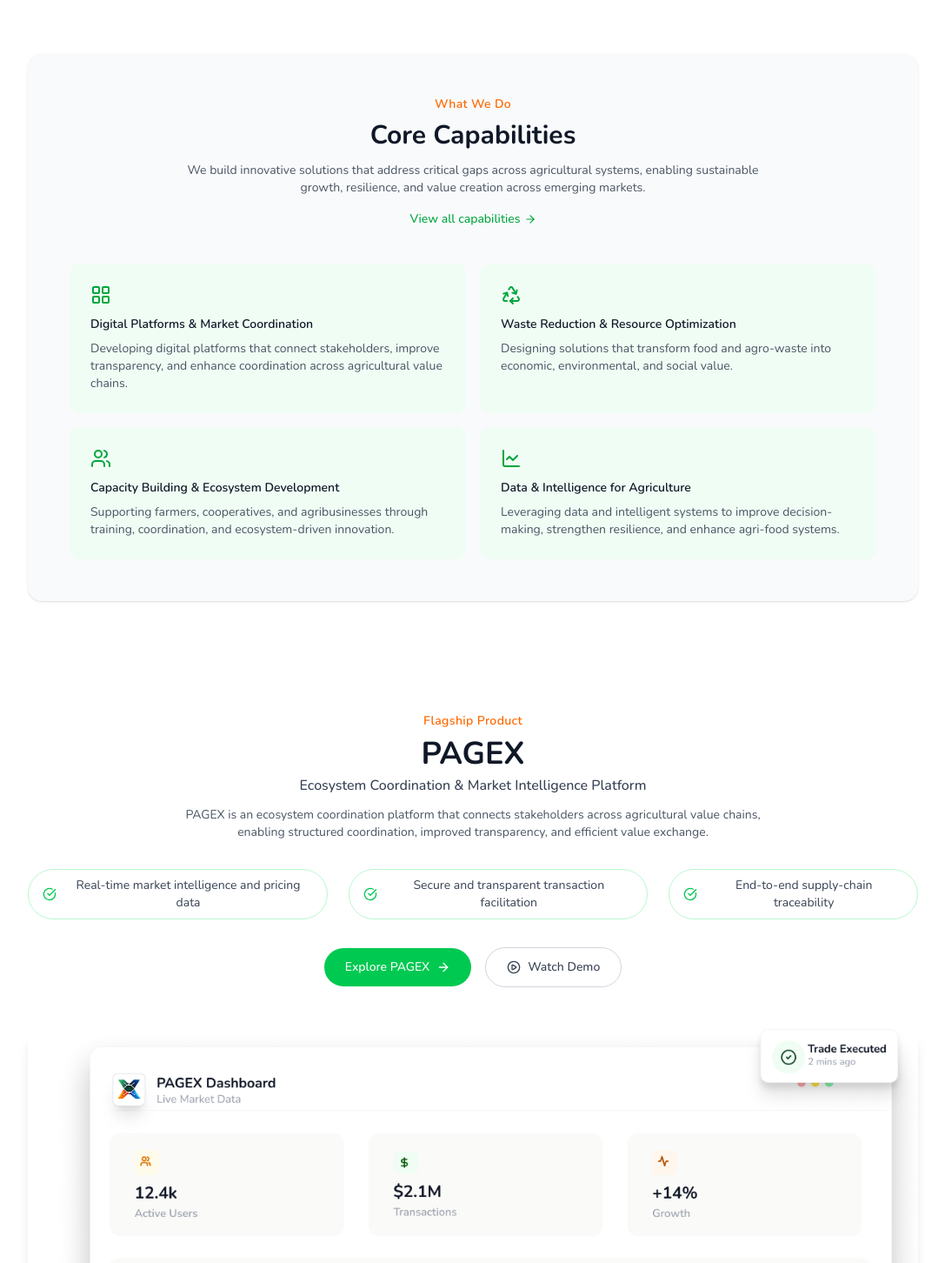
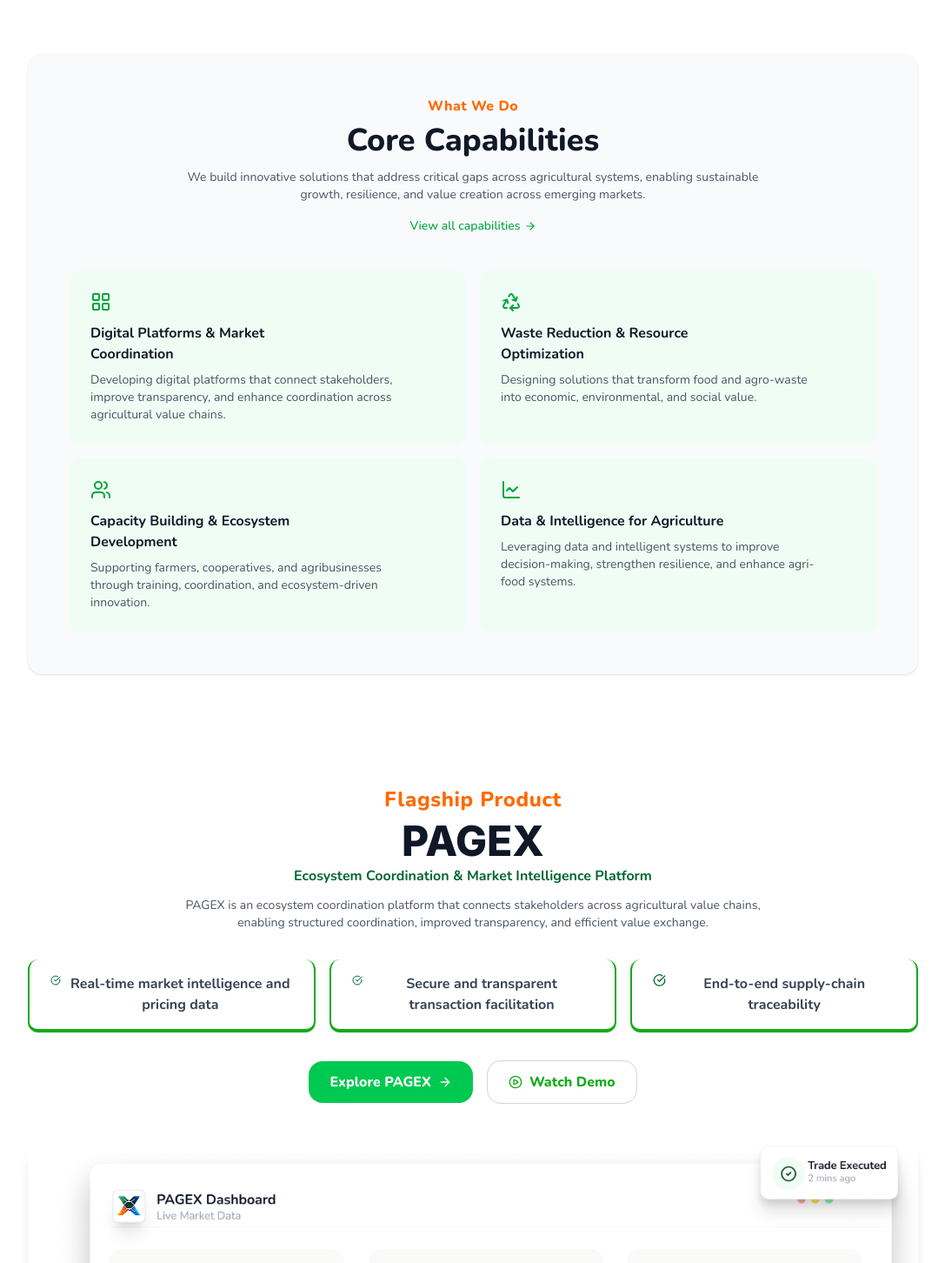
Before and after one commit to Pazelgreen-Technologies-Limited/pazelgreen-website, a Next.js app: page / in a window 1280 px wide. Shown: the part 2358-3810 px from the top of the page at 87% size, without its empty margins (96-1183 px from the left). Built offline with nearby package versions, Linux system fonts and the light colour scheme.

Commit message:
fix pagex section

```diff
--- a/app/_components/CoreCapabilities.tsx
+++ b/app/_components/CoreCapabilities.tsx
@@ -41,10 +41,10 @@
       <div className="mx-auto max-w-5xl rounded-2xl bg-gray-50 p-8 shadow-sm md:p-12">
         {/* Section heading */}
         <div className="text-center">
-          <h3 className="text-sm font-semibold tracking-wide text-orange-500">
+          <h3 className="text-normal font-extrabold tracking-wide text-orange-500">
             What We Do
           </h3>
-          <h2 className="mt-2 text-2xl font-bold text-gray-900 md:text-3xl">
+          <h2 className="mt-2 text-2xl font-extrabold text-gray-900 md:text-4xl">
             Core Capabilities
           </h2>
           <p className="mx-auto mt-3 max-w-2xl text-sm text-gray-600">
@@ -65,10 +65,13 @@
           {capabilities.map(({ icon: Icon, title, description }) => (
             <div
               key={title}
-              className="rounded-xl bg-green-50 p-6 transition-colors hover:bg-green-100"
+              className="rounded-xl bg-green-50 p-6 pr-16 transition-colors"
             >
               <Icon className="mb-3 text-green-600" size={24} />
-              <h4 className="text-sm font-semibold text-gray-900">{title}</h4>
+              <div className="pr-20">
+                <h4 className="text-normal font-bold text-gray-900">{title}</h4>
+              </div>
+
               <p className="mt-2 text-sm text-gray-600">{description}</p>
             </div>
           ))}
--- a/app/_components/PagexSection.tsx
+++ b/app/_components/PagexSection.tsx
@@ -14,13 +14,13 @@
     <section className="bg-white px-6 py-16 font-sans text-gray-900">
       <div className="mx-auto max-w-5xl text-center">
         {/* Section heading */}
-        <h3 className="text-sm font-semibold tracking-wide text-orange-500">
+        <h3 className="text-2xl font-extrabold tracking-wide text-orange-500">
           Flagship Product
         </h3>
-        <h2 className="mt-2 text-3xl font-bold text-gray-900 md:text-4xl">
+        <h2 className="mt-2 text-3xl font-inter font-extrabold text-gray-900 md:text-5xl">
           PAGEX
         </h2>
-        <p className="mt-1 text-base font-medium text-gray-700">
+        <p className="mt-1 text-base font-bold text-green-800">
           Ecosystem Coordination & Market Intelligence Platform
         </p>
         <p className="mx-auto mt-3 max-w-2xl text-sm text-gray-600">
@@ -30,14 +30,16 @@
         </p>
 
         {/* Feature checklist */}
-        <div className="mt-8 flex flex-col items-center gap-4 sm:flex-row sm:justify-center sm:gap-6">
+        <div className="mt-8 flex items-center gap-4 justify-between ">
           {pagexFeatures.map((feature) => (
             <div
               key={feature}
-              className="flex items-center gap-2 rounded-full border border-green-200 px-4 py-2 text-sm text-gray-700"
+              className=" flex-1 rounded-xl border-y-4 border-x-2 border-t-0 border-brand px-4 py-4  text-base font-semibold text-gray-700 max-w-lg"
             >
-              <CheckCircle size={16} className="text-green-500" />
-              {feature}
+              <div className="flex items-start gap-2 px-2 justify-center">
+                <CheckCircle size={16} className="text-green-800" />
+                {feature}
+              </div>
             </div>
           ))}
         </div>
@@ -46,13 +48,13 @@
         <div className="mt-8 flex flex-col items-center justify-center gap-4 sm:flex-row">
           <Link
             href="/pagex"
-            className="flex items-center gap-2 rounded-full bg-green-500 px-6 py-3 text-sm font-medium text-white hover:bg-green-600"
+            className="flex items-center gap-2 rounded-2xl bg-green-500 px-6 py-3 text-base font-extrabold text-white hover:bg-brand-dark"
           >
             Explore PAGEX <ArrowRight size={16} />
           </Link>
           <Link
             href="/demo"
-            className="flex items-center gap-2 rounded-full border border-gray-300 px-6 py-3 text-sm font-medium text-gray-700 hover:bg-gray-50"
+            className="flex items-center gap-2 rounded-2xl border border-gray-300 px-6 py-3 text-base font-extrabold text-brand hover:bg-gray-200"
           >
             <PlayCircle size={16} /> Watch Demo
           </Link>
--- a/app/globals.css
+++ b/app/globals.css
@@ -9,6 +9,7 @@
   --color-background: var(--background);
   --color-foreground: var(--foreground);
   --font-sans: var(--font-nunito), sans-serif;
+  --font-inter: var(--font-inter), sans-serif;
   --font-mono: var(--font-geist-mono);
   --color-brand: #12ab17;
   --color-brand-dark: #379e23;
--- a/app/layout.tsx
+++ b/app/layout.tsx
@@ -2,11 +2,19 @@
 import "./globals.css";
 import Navbar from "@/components/Navbar";
 import Footer from "@/components/Footer";
-import { Nunito } from "next/font/google";
+import { Nunito, Inter } from "next/font/google";
 
 const nunito = Nunito({
   subsets: ["latin"],
   variable: "--font-nunito",
+  weight: ["400", "500", "700", "800"],
+  display: "swap",
+});
+
+const inter = Inter({
+  subsets: ["latin"],
+  variable: "--font-inter",
+  weight: ["400", "500", "700", "800"],
   display: "swap",
 });
 
@@ -21,7 +29,7 @@
   children: React.ReactNode;
 }>) {
   return (
-    <html lang="en" className={`${nunito.variable}`}>
+    <html lang="en" className={`${nunito.variable} ${inter.variable}`}>
       <body>
         {/* Shared across all pages */}
         <Navbar />
```
